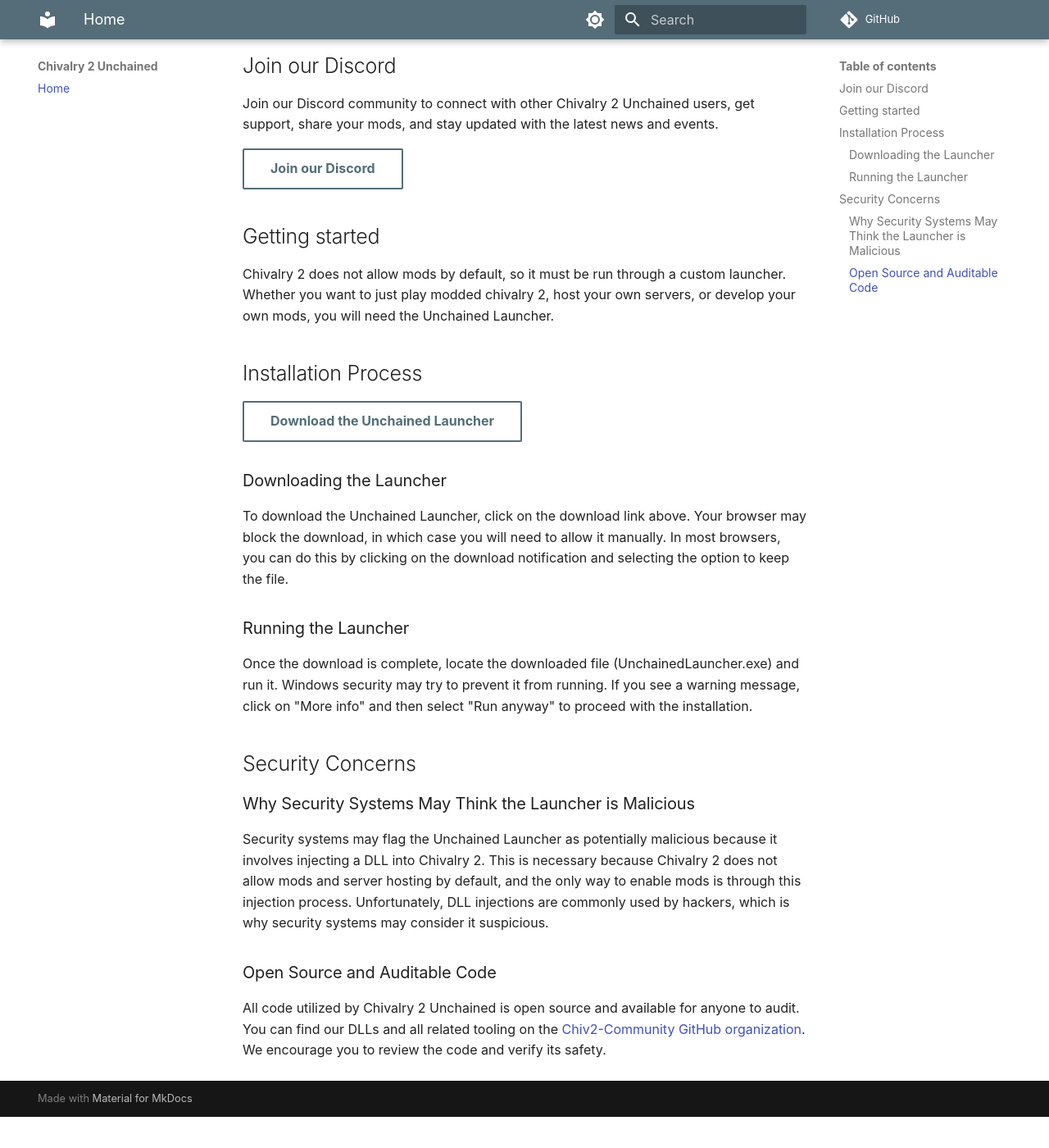
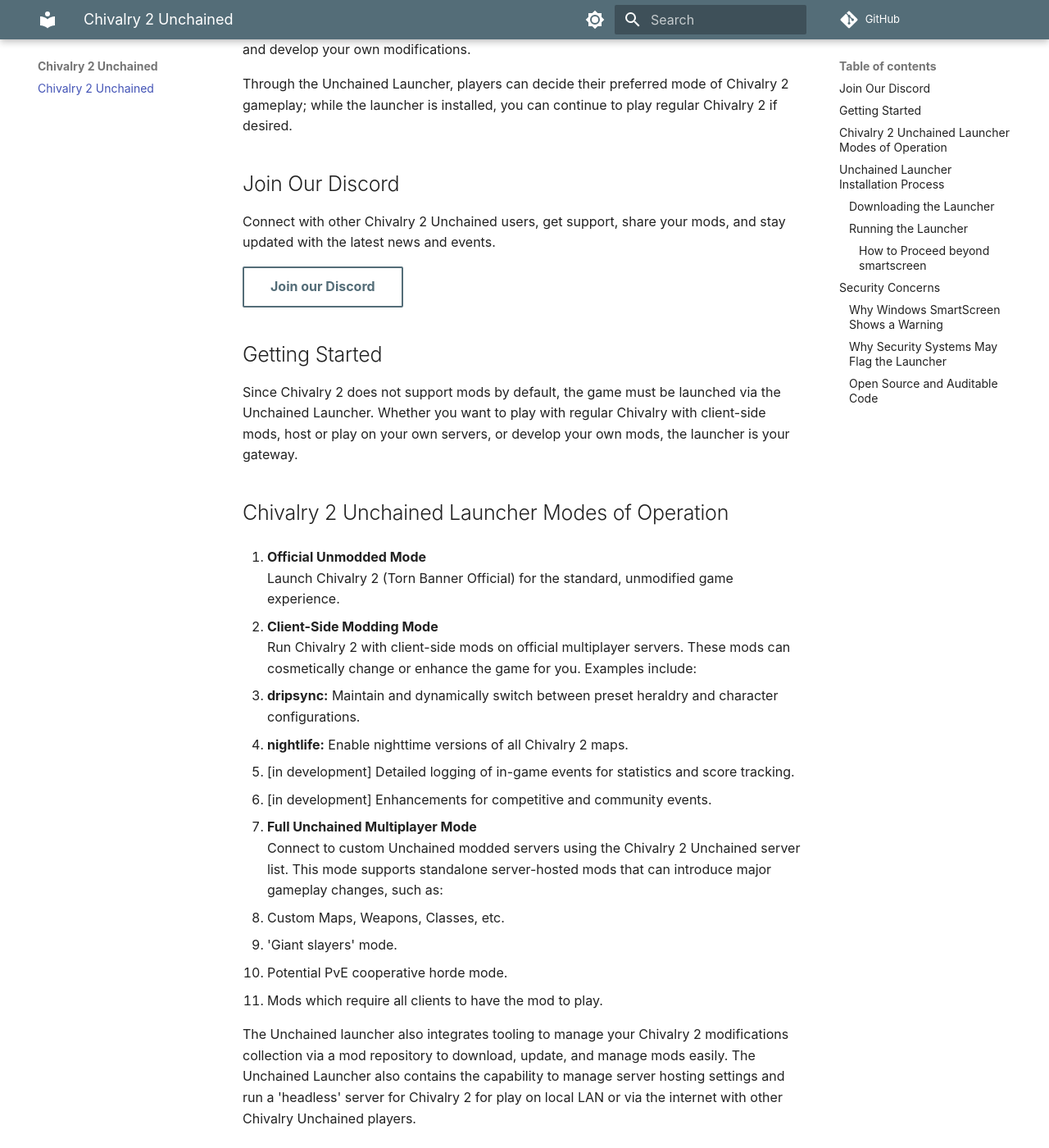
Before and after one commit to Chiv2-Community/unchained-wiki, an MkDocs documentation site: the page built from docs/index.md, in a window 1280 px wide and 1400 px high, scrolled down 208 px. Shown: the whole window at 82% size. Built offline with MkDocs 1.6.1 and Material for MkDocs 9.7.7, drawn with Linux system fonts in a browser that asks for light colours; some web fonts are replaced; comment, search, counter and statistics services are not loaded; before the commit the page ends 1570 px from its top, so only the background shows below that; some of the changed text lies outside the part shown.

Commit message:
Update index.md
flesh out some of the index documentation. Clarity around smartscreen filtering (screenshots next)

```diff
--- a/docs/index.md
+++ b/docs/index.md
@@ -1,27 +1,63 @@
-Chivalry 2 Unchained is a set of tools made by the community, for the community, that allows users to host their own modded servers and create mods
+# Chivalry 2 Unchained
 
-## Join our Discord
-Join our Discord community to connect with other Chivalry 2 Unchained users, get support, share your mods, and stay updated with the latest news and events.
+Chivalry 2 Unchained is a modding community for Chivalry 2 that empowers players to customize and enhance their gameplay experience. Built by the community for the community, it provides the tools necessary to host modded servers, run client-side mods, and develop your own modifications.
+
+Through the Unchained Launcher, players can decide their preferred mode of Chivalry 2 gameplay; while the launcher is installed, you can continue to play regular Chivalry 2 if desired.
+
+## Join Our Discord
+
+Connect with other Chivalry 2 Unchained users, get support, share your mods, and stay updated with the latest news and events.
 
 [Join our Discord](https://discord.gg/chiv2unchained){ .md-button }
 
-## Getting started
-Chivalry 2 does not allow mods by default, so it must be run through a custom launcher. Whether you want to just play modded chivalry 2, host your own servers, or develop your own mods, you will need the Unchained Launcher.
+## Getting Started
 
-## Installation Process
+Since Chivalry 2 does not support mods by default, the game must be launched via the Unchained Launcher. Whether you want to play with regular Chivalry with client-side mods, host or play on your own servers, or develop your own mods, the launcher is your gateway.
+
+## Chivalry 2 Unchained Launcher Modes of Operation
+
+1. **Official Unmodded Mode**
+   Launch Chivalry 2 (Torn Banner Official) for the standard, unmodified game experience.
+
+2. **Client-Side Modding Mode**
+   Run Chivalry 2 with client-side mods on official multiplayer servers. These mods can cosmetically change or enhance the game for you. Examples include:
+   - **dripsync:** Maintain and dynamically switch between preset heraldry and character configurations.
+   - **nightlife:** Enable nighttime versions of all Chivalry 2 maps.
+   - [in development] Detailed logging of in-game events for statistics and score tracking.
+   - [in development] Enhancements for competitive and community events.
+
+3. **Full Unchained Multiplayer Mode**
+   Connect to custom Unchained modded servers using the Chivalry 2 Unchained server list. This mode supports standalone server-hosted mods that can introduce major gameplay changes, such as:
+   - Custom Maps, Weapons, Classes, etc.
+   - 'Giant slayers' mode.
+   - Potential PvE cooperative horde mode.
+   - Mods which require all clients to have the mod to play.
+
+The Unchained launcher also integrates tooling to manage your Chivalry 2 modifications collection via a mod repository to download, update, and manage mods easily. The Unchained Launcher also contains the capability to manage server hosting settings and run a 'headless' server for Chivalry 2 for play on local LAN or via the internet with other Chivalry Unchained players.
+
+## Unchained Launcher Installation Process
 
 [Download the Unchained Launcher](https://github.com/Chiv2-Community/UnchainedLauncher/releases/latest/download/UnchainedLauncher.exe){ .md-button }
 
 ### Downloading the Launcher
-To download the Unchained Launcher, click on the download link above. Your browser may block the download, in which case you will need to allow it manually. In most browsers, you can do this by clicking on the download notification and selecting the option to keep the file.
+
+To download the Unchained Launcher, click on the link above. Your browser may block the download; if it does, allow the download manually by clicking on the notification and selecting the option to keep the file.
 
 ### Running the Launcher
-Once the download is complete, locate the downloaded file (UnchainedLauncher.exe) and run it. Windows security may try to prevent it from running. If you see a warning message, click on "More info" and then select "Run anyway" to proceed with the installation.
+
+Once downloaded, locate the `UnchainedLauncher.exe` file and run it. Windows SmartScreen, a built-in security feature, checks downloaded files against a list of known safe programs. Because our launcher is new and not yet widely recognized, it might trigger a warning.
+
+#### How to Proceed beyond smartscreen
+If you see a SmartScreen warning:
+1. Click **"More info"**.
+2. Click **"Run anyway"** to continue with the installation.
 
 ## Security Concerns
+### Why Windows SmartScreen Shows a Warning
+Windows SmartScreen assesses the reputation of software to help protect your computer. It checks reputation and signing details rather than inspecting the file's internal code. Because our launcher uses DLL injection—a necessary process for enabling mods in Chivalry 2—and is new, SmartScreen may flag it as unfamiliar, even though it is safe.
 
-### Why Security Systems May Think the Launcher is Malicious
-Security systems may flag the Unchained Launcher as potentially malicious because it involves injecting a DLL into Chivalry 2. This is necessary because Chivalry 2 does not allow mods and server hosting by default, and the only way to enable mods is through this injection process. Unfortunately, DLL injections are commonly used by hackers, which is why security systems may consider it suspicious.
+### Why Security Systems May Flag the Launcher
+Some security systems might flag the Unchained Launcher as potentially malicious because it involves DLL injection into Chivalry 2. This process is required to enable mods and server hosting. While DLL injection is sometimes associated with malicious behavior, our launcher is entirely safe and not intended for malicious use.
 
 ### Open Source and Auditable Code
-All code utilized by Chivalry 2 Unchained is open source and available for anyone to audit. You can find our DLLs and all related tooling on the [Chiv2-Community GitHub organization](https://github.com/chiv2-community). We encourage you to review the code and verify its safety.
+All the code used in Chivalry 2 Unchained is open source and available for review. You can inspect our DLLs and related tooling on the [Chiv2-Community GitHub organization](https://github.com/chiv2-community). We encourage you to audit the code to verify its safety.
```
